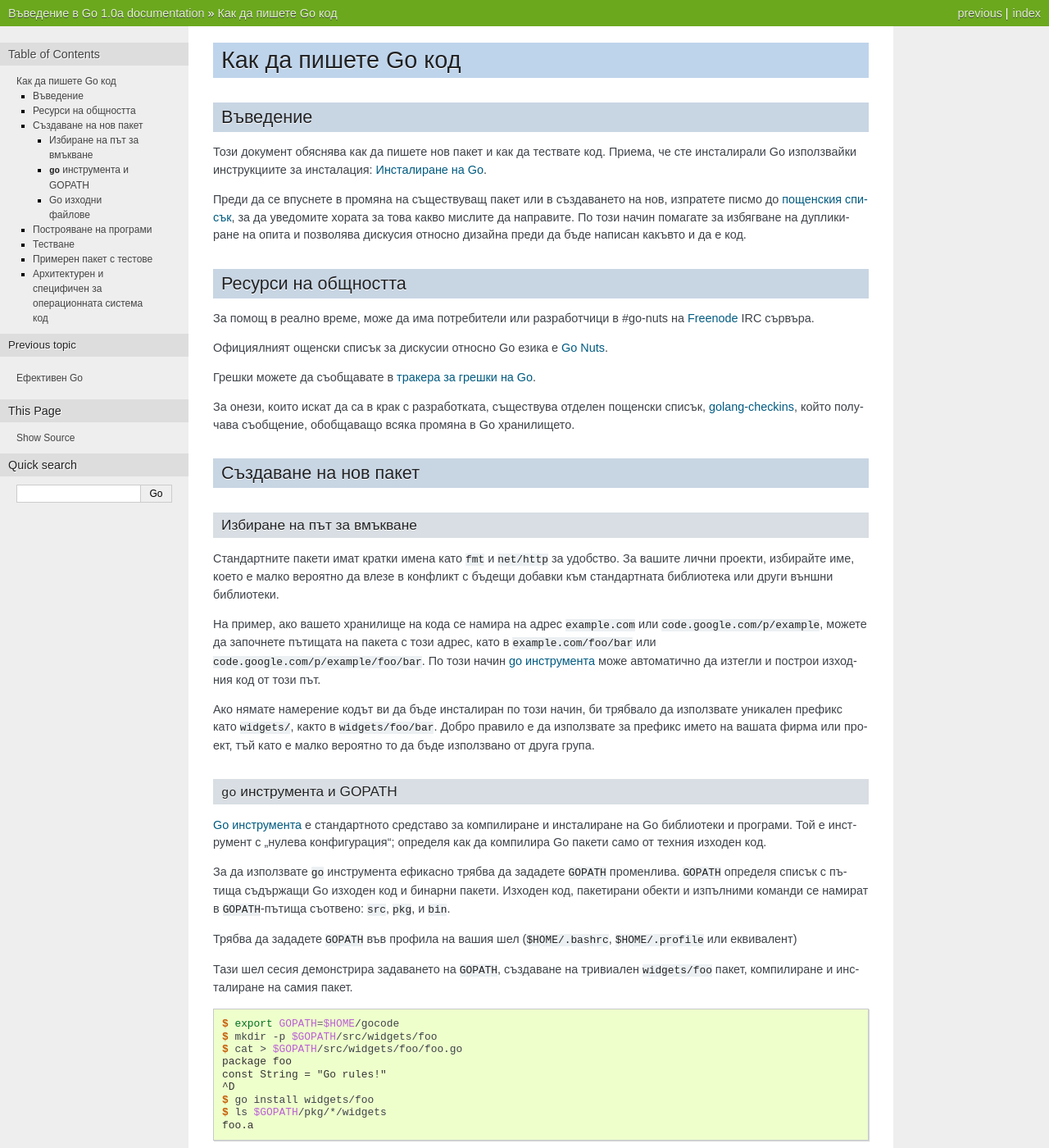
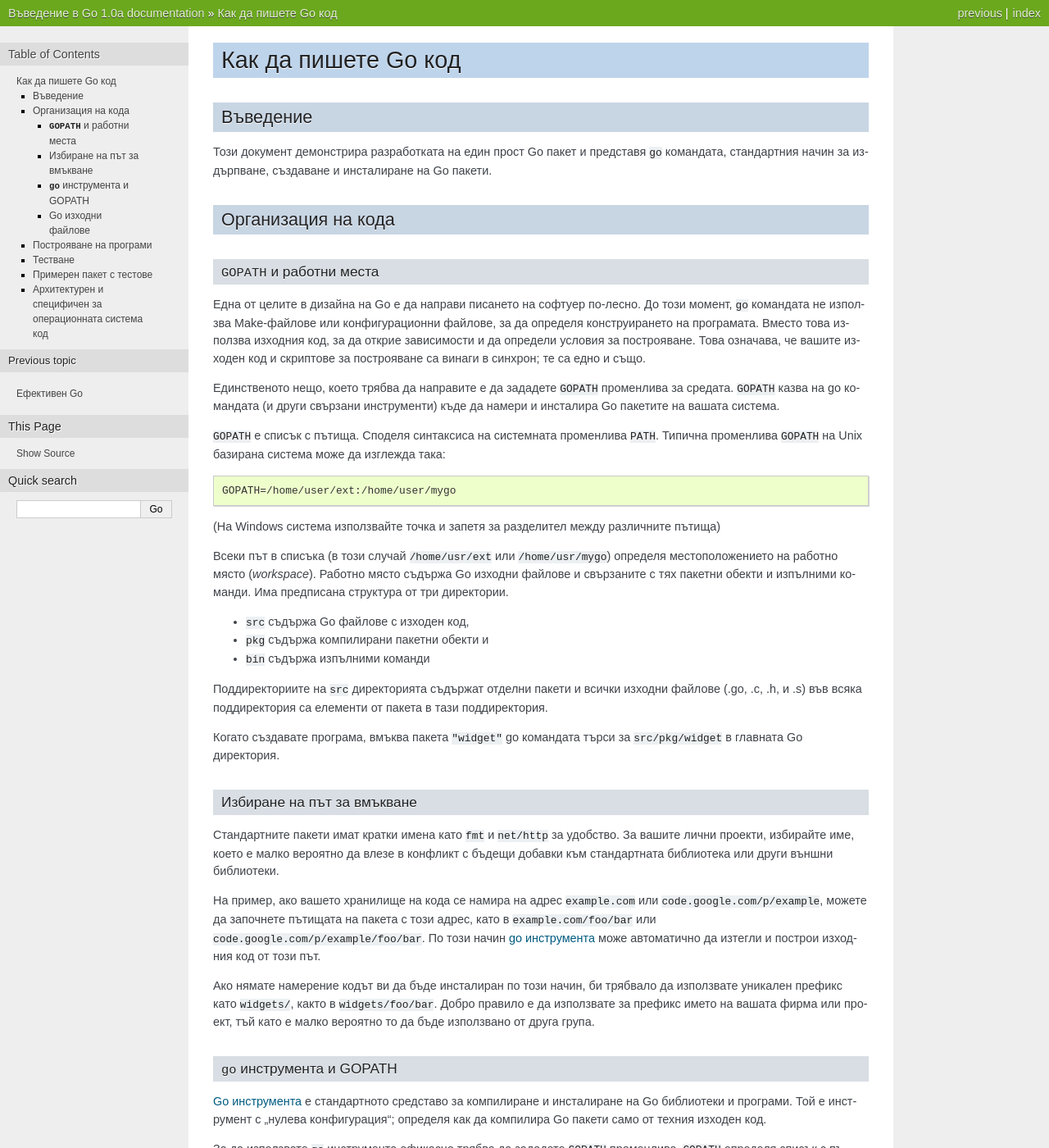
Before and after one commit to vkolev/go-documentation-bg, a Sphinx documentation site: the page built from source/how_to_write.rst, in a window 1280 px wide and 1400 px high. Shown: the whole window at 82% size. Built offline with Sphinx 7.4.7, drawn with Linux system fonts in a browser that asks for light colours.

Commit message:
Updated some files to meed the new docs

```diff
--- a/source/how_to_write.rst
+++ b/source/how_to_write.rst
@@ -4,30 +4,46 @@
 Въведение
 =========
 
-Този документ обяснява как да пишете нов пакет и как да тествате код. Приема, че сте инсталирали Go използвайки
-инструкциите за инсталация: :doc:`install/index`.
+Този документ демонстрира разработката на един прост Go пакет и представя ``go`` командата, стандартния начин
+за издърпване, създаване и инсталиране на Go пакети.
 
-Преди да се впуснете в промяна на съществуващ пакет или в създаването на нов, изпратете писмо до
-`пощенския списък <http://groups.google.com/group/golang-nuts>`_, за да уведомите хората за това какво мислите да
-направите. По този начин помагате за избягване на дупликиране на опита и позволява дискусия относно дизайна
-преди да бъде написан какъвто и да е код.
+Организация на кода
+===================
 
-Ресурси на общността
-====================
+``GOPATH`` и работни места
+--------------------------
 
-За помощ в реално време, може да има потребители или разработчици в #go-nuts на
-`Freenode <http://freenode.net/>`_ IRC сървъра.
+Една от целите в дизайна на Go е да направи писането на софтуер по-лесно. До този момент, ``go`` командата
+не използва Make-файлове или конфигурационни файлове, за да определя конструирането на програмата. Вместо това
+използва изходния код, за да открие зависимости и да определи условия за построяване. Това означава, че вашите
+изходен код и скриптове за построяване са винаги в синхрон; те са едно и също.
 
-Официялният ощенски списък за дискусии относно Go езика е `Go Nuts <http://groups.google.com/group/golang-nuts>`_.
+Единственото нещо, което трябва да направите е да зададете ``GOPATH`` променлива за средата. ``GOPATH`` казва на
+go командата (и други свързани инструменти) къде да намери и инсталира Go пакетите на вашата система.
 
-Грешки можете да съобщавате в `тракера за грешки на Go <http://code.google.com/p/go/issues/list>`_.
+``GOPATH`` е списък с пътища. Споделя синтаксиса на системната променлива ``PATH``. Типична променлива ``GOPATH``
+на Unix базирана система може да изглежда така:
 
-За онези, които искат да са в крак с разработката, съществува отделен пощенски списък,
-`golang-checkins <http://groups.google.com/group/golang-checkins>`_, който получава съобщение, обобщаващо всяка
-промяна в Go хранилището.
+.. code-block:: console
 
-Създаване на нов пакет
-======================
+    GOPATH=/home/user/ext:/home/user/mygo
+
+(На Windows система използвайте точка и запетя за разделител между различните пътища)
+
+Всеки път в списъка (в този случай :file:`/home/usr/ext` или :file:`/home/usr/mygo`) определя местоположението
+на работно място (*workspace*). Работно място съдържа Go изходни файлове и свързаните с тях пакетни обекти и
+изпълними команди. Има предписана структура от три директории.
+
+* ``src`` съдържа Go файлове с изходен код,
+* ``pkg`` съдържа компилирани пакетни обекти и
+* ``bin`` съдържа изпълними команди
+
+Поддиректориите на ``src`` директорията съдържат отделни пакети и всички изходни файлове (.go, .c, .h, и .s) във
+всяка поддиректория са елементи от пакета в тази поддиректория.
+
+Когато създавате програма, вмъква пакета ``"widget"`` go командата търси за ``src/pkg/widget`` в главната Go директория.
+
+
 
 Избиране на път за вмъкване
 ---------------------------
```
Also changed, not shown: source/effective_go.rst (+12 -2 lines), source/install/index.rst (+19 -0 lines).
